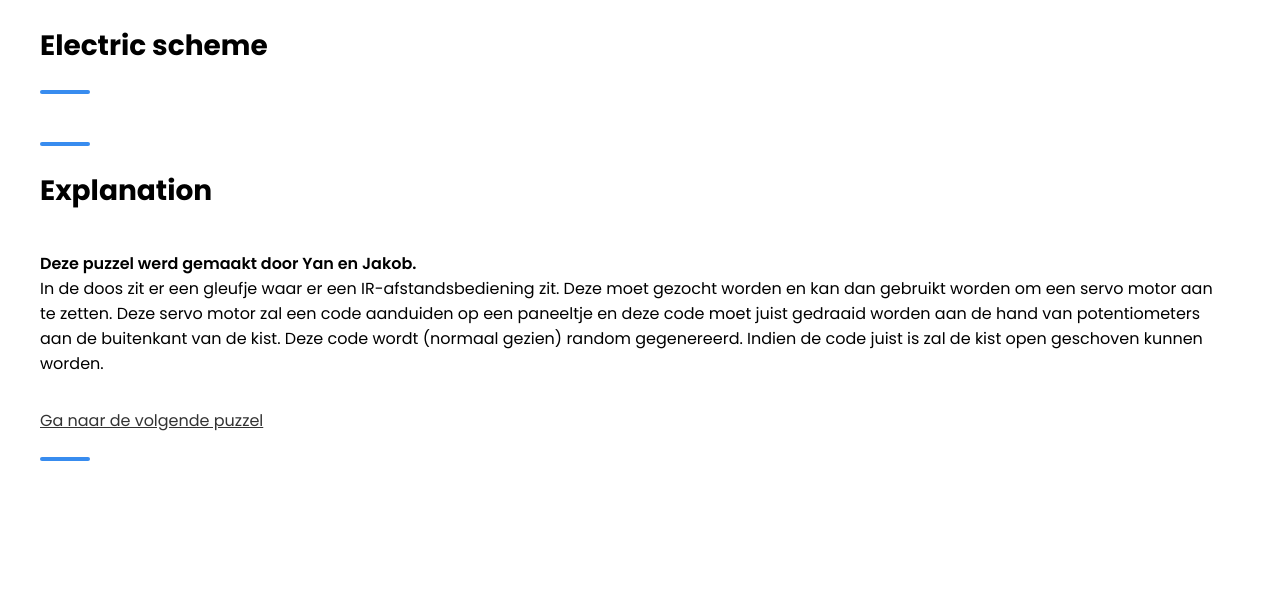
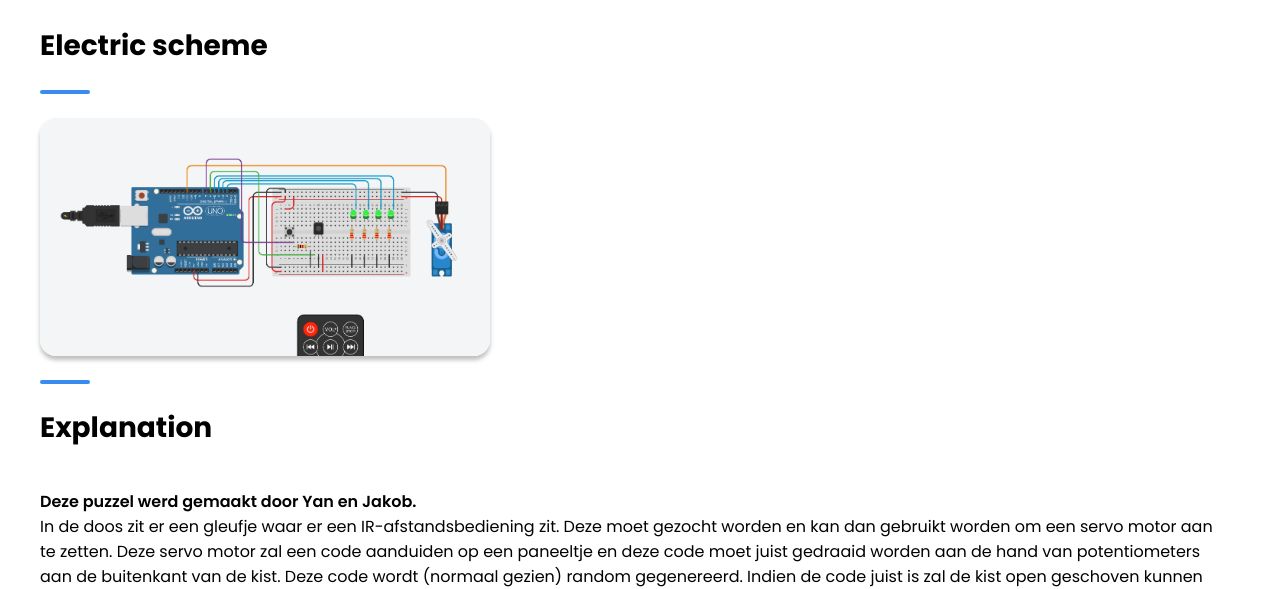
Before and after one commit to LoranMaes/ProjectWebsite, a plain HTML site: page pages/accelerometer/index.html in a window 1280 px wide. Shown: the part 215-804 px from the top of the page. Drawn offline with Linux system fonts and the light colour scheme.

Commit message:
yan electrisch schema

```diff
--- a/pages/accelerometer/index.html
+++ b/pages/accelerometer/index.html
@@ -40,7 +40,7 @@
         <h1>Puzzle: Accelerometer</h1>
         <h2>Electric scheme</h2>
         <hr class="blue">
-        <img src="" alt="" class="scheme">
+        <img src="./electrisch_schema_yan.png" alt="" class="scheme">
         <hr class="blue">
         <h2>Explanation</h2>
         <p class="long_text">
```
Also changed, not shown: pages/accelerometer/electrisch_schema_yan.png (added).
